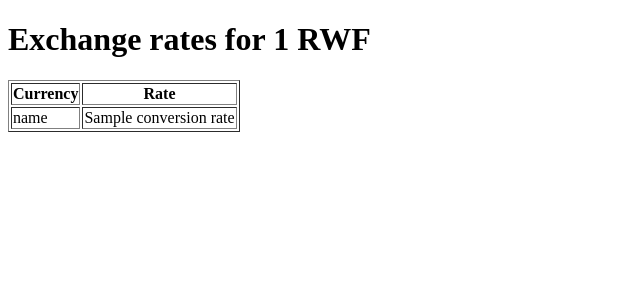
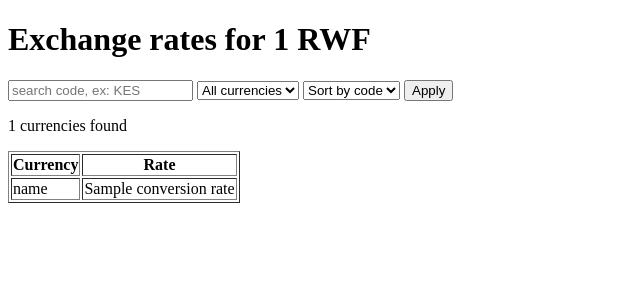
Before and after one commit to dignesugira/rwanda-currency-converter, a Flask app: page / in a window 1280 px wide. Shown: the top 300 px of the page, without its empty margins (0-640 px from the left). Run offline with Flask 3, Linux system fonts and the light colour scheme; a database or web service that is not in the repository returns one stand-in record (values such as "Sample title"); data that the repository does not hold is empty.

Commit message:
added search, filter and sorting

```diff
--- a/app.py
+++ b/app.py
@@ -1,18 +1,37 @@
 import os
 import requests
 from dotenv import load_dotenv
-from flask import Flask, render_template
+from flask import Flask, render_template, request
 
 load_dotenv()
 api_key = os.getenv("EXCHANGE_API_KEY")
 
 app = Flask(__name__)
+EAST_AFRICA = ["RWF", "KESH", "UGX", "TZS", "BIF", "SSP"]
+
 
 @app.route("/")
 def home():
-    data = requests.get(f"https://v6.exchangerate-api.com/v6/34a13389ba4e16298eae5081/latest/USD").json()
+    search = request.args.get("search", "").upper()
+    region = request.args.get("region", "all")
+    sort = request.args.get("sort", "code")
+
+    data = requests.get(f"https://v6.exchangerate-api.com/v6/34a13389ba4e16298eae5081/latest/USD", timeout=10).json()
     rates = data["conversion_rates"]
-    return render_template("index.html", rates=rates)
+
+    results = []
+    for code, rate in rates.items():
+        if search and search not in code:
+            continue
+        if region == "east" and code not in EAST_AFRICA:
+            continue
+        results.append((code, rate))
+
+    if sort == "rate":
+        results.sort(key=lambda item: item[1])
+    else:
+        results.sort()
+    return render_template("index.html", results=results, search= search, region= region, sort= sort)
 
 if __name__ == "__main__":
     app.run(host="0.0.0.0", port=5000, debug=True)
--- a/templates/index.html
+++ b/templates/index.html
@@ -5,17 +5,36 @@
 </head>
 <body>
     <h1>Exchange rates for 1 RWF</h1>
+    <form method ="get">
+        <input name = "search" placeholder="search code, ex: KES" value="{{search}}">
+        <select name="region">
+            <option value="all">All currencies</option>
+            <option value="east" {%if region =="east" %}selected{% endif %}>East Africa</option>
+
+        </select>
+        <select name="sort">
+            <option value="code">Sort by code</option>
+            <option value="rate" {% if sort =="rate" %}selected{% endif %}>Sort by rate</option>
+            </select>
+            <button tyoe="submi">Apply</button>
+    </form>
+    <p>{{ results|length }} currencies found</p>
+
+    {%if results%}
     <table border="1">
         <tr>
             <th>Currency</th>
             <th>Rate</th>
         </tr>
-        {% for code, rate in rates.items() %}
+        {% for code, rate in results%}
         <tr>
             <td>{{code}}</td>
             <td>{{rate}}</td>
         </tr>
         {% endfor %}
     </table>
+    {% else %}
+    <p>No currency match "{{search}}". Try a code like USD OR UGX</p>
+    {% endif %}
 </body>
 </html>
```
